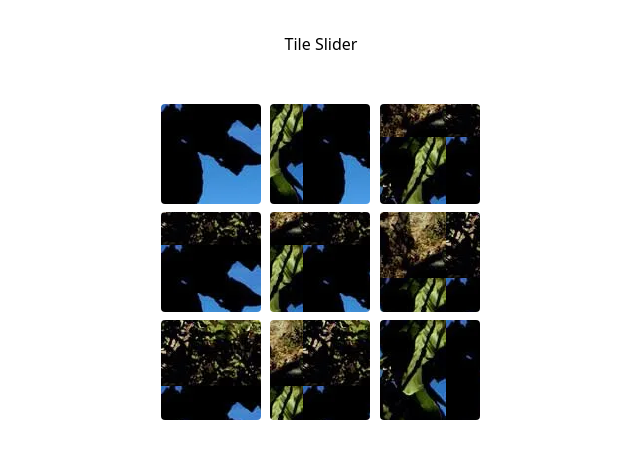
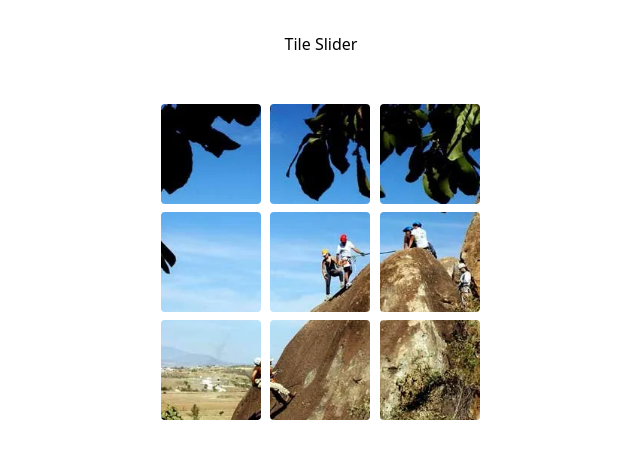
Before and after one commit to chinnno15/tile-slider, a Next.js app: page / in a window 1280 px wide. Shown: the top 458 px of the page, without its empty margins (319-959 px from the left). Built offline with nearby package versions, Linux system fonts and the light colour scheme.

Commit message:
split image into tiles
Signed-off-by: Jose Oliveros <chinnno15@gmail.com>

```diff
--- a/package.json
+++ b/package.json
@@ -18,6 +18,8 @@
   "dependencies": {
     "@headlessui/react": "^1.7.17",
     "@heroicons/react": "^2.0.15",
+    "@types/lodash": "^4.17.1",
+    "lodash": "^4.17.21",
     "next": "^14.1.1",
     "react": "18.2.0",
     "react-dom": "18.2.0",
--- a/src/pages/Tile.tsx
+++ b/src/pages/Tile.tsx
@@ -5,47 +5,68 @@ interface TileProps {
   baseImageWidth: number;
 }
 
-export const Tile: React.FC<TileProps> = ({ imageUrl, index = 0, baseImageHeight, baseImageWidth }) => {
-  console.log([baseImageHeight, baseImageWidth])
+export const Tile: React.FC<TileProps> = ({
+  imageUrl,
+  index = 0,
+  baseImageHeight,
+  baseImageWidth,
+}) => {
+  const tileWidth = -100;
+  let minImageDim = 0;
+
+  if (baseImageHeight > baseImageWidth) {
+    minImageDim = baseImageWidth;
+  } else {
+    minImageDim = baseImageHeight;
+  }
 
   let bpX = '';
   let bpY = '';
   const modulo = index % 3;
 
   if (modulo == 0) {
-    bpX = '0px';
+    bpX = `${tileWidth * 0}px`;
   }
 
   if (modulo == 1) {
-    bpX = '33px';
+    bpX = `${tileWidth * 1}px`;
   }
 
   if (modulo == 2) {
-    bpX = '66px';
+    bpX = `${tileWidth * 2}px`;
   }
 
-  const row = Math.round(index / 3);
+  const row = Math.floor(index / 3);
 
   const rowModulo = row % 3;
 
   if (rowModulo == 0) {
-    bpY = '0px';
+    bpY = `${tileWidth * 0}px`;
   }
 
   if (rowModulo == 1) {
-    bpY = '33px';
+    bpY = `${tileWidth * 1}px`;
   }
 
   if (rowModulo == 2) {
-    bpY = '66px';
+    bpY = `${tileWidth * 2}px`;
   }
 
-  return (
-    <div className="tile"
-      style={{
-        backgroundImage: `url(${imageUrl})`,
-        backgroundPositionX: bpX,
-        backgroundPositionY: bpY
-      }}></div>
-  );
+
+  const bgProps = {
+    backgroundImage: `url(${imageUrl})`,
+    backgroundPositionX: `${bpX}`,
+    backgroundPositionY: `${bpY}`,
+    backgroundSize: '300%',
+  };
+
+  // console.log(JSON.stringify({
+  //   index,
+  //   row,
+  //   modulo,
+  //   rowModulo,
+  //   ...bgProps
+  // }, null, 2))
+
+  return <div className='tile' style={bgProps} id={`tile-${index}`}></div>;
 };
--- a/src/pages/index.tsx
+++ b/src/pages/index.tsx
@@ -2,12 +2,13 @@ import Head from 'next/head';
 import Image from 'next/image';
 import { useState } from 'react';
 import { Grid } from 'react-loader-spinner';
-
 import { Tile } from './Tile';
 
 const imageUrl = '/el-diente-is-the-favorite.webp';
 
-
+function delay(ms: number) {
+  return new Promise(resolve => setTimeout(() => resolve(null), ms));
+}
 
 interface ImageDimProps {
   height: number;
@@ -17,8 +18,11 @@ interface ImageDimProps {
 export default function Home() {
   const [imageDims, setImageDims] = useState<ImageDimProps | null>(null);
 
-  function onImageLoad(event: { currentTarget: HTMLImageElement }) {
+  async function onImageLoad(event: { currentTarget: HTMLImageElement }) {
     const image = event.currentTarget;
+
+    await delay(300);
+
 
     setImageDims({
       height: image.naturalHeight,
```
Also changed, not shown: 2 other files (tests, documents, lock files or other folders).
